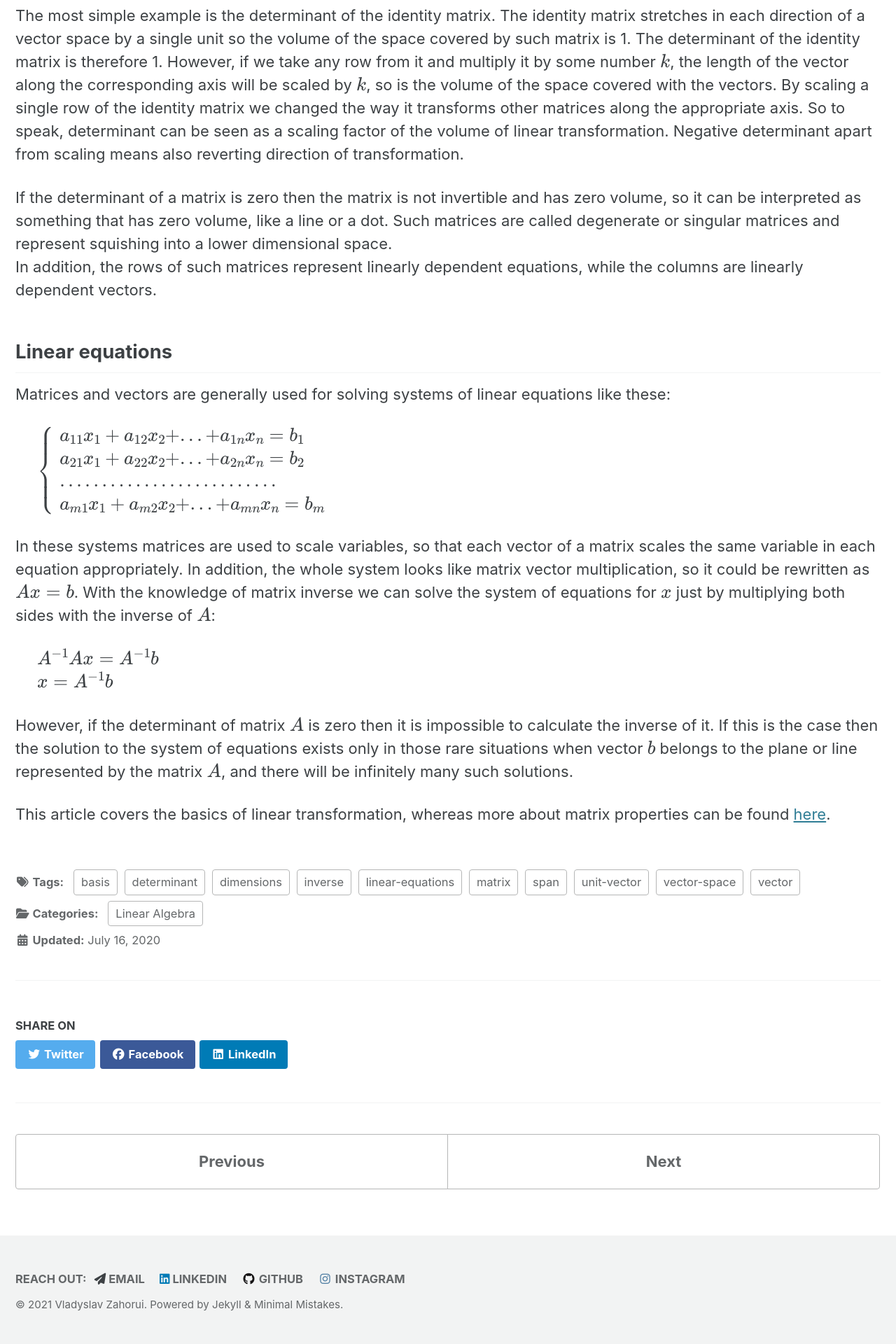
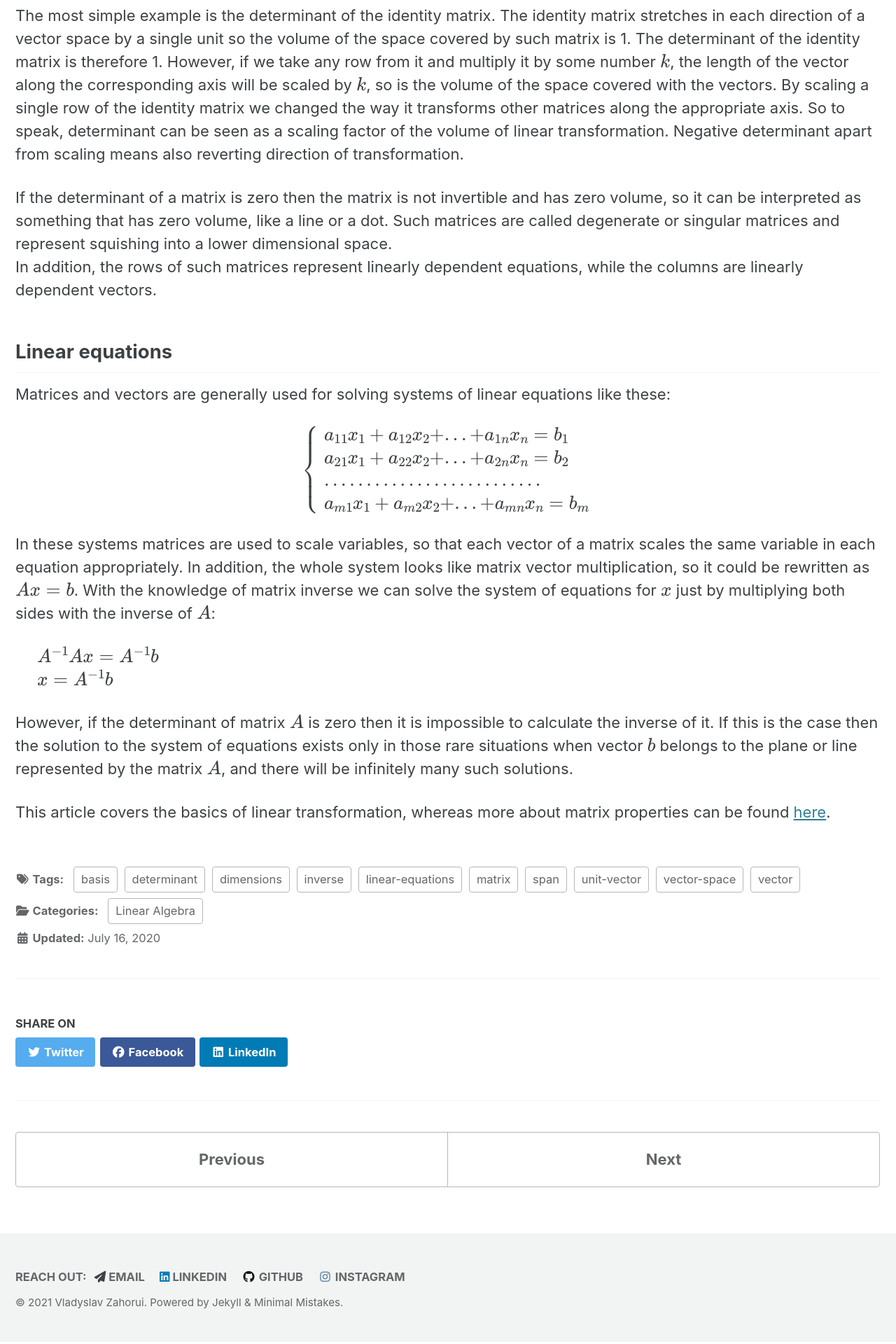
Before and after one commit to vzahorui/vzahorui.github.io, a Jekyll site: the page built from _posts/2020-07-08-linear-transformations.md, in a window 1280 px wide. Shown: the part 3457-5377 px from the top of the page at 70% size. Built offline with Jekyll 4.4.1, drawn with Linux system fonts in a browser that asks for light colours; cached includes are drawn as plain includes; nearby versions of some CDN libraries; formulas are drawn with MathJax 3.

Commit message:
Update 2020-07-08-linear-transformations.md

```diff
--- a/_posts/2020-07-08-linear-transformations.md
+++ b/_posts/2020-07-08-linear-transformations.md
@@ -121,13 +121,14 @@ In addition, the rows of such matrices represent linearly dependent equations, w
 
 Matrices and vectors are generally used for solving systems of linear equations like these:
 
-&nbsp;&nbsp;&nbsp;&nbsp;
-$$\begin{cases}
+$$
+\begin{cases}
 a_{11} x_1 + a_{12} x_2 + ... + a_{1n} x_n = b_1 \\
 a_{21} x_1 + a_{22} x_2 + ... + a_{2n} x_n = b_2 \\
 .......................... \\
 a_{m1} x_1 + a_{m2} x_2 + ... + a_{mn} x_n = b_m
-\end{cases}$$
+\end{cases}
+$$
 
 In these systems matrices are used to scale variables, so that each vector of a matrix scales the same variable in each equation appropriately. In addition, the whole system looks like matrix vector multiplication, so it could be rewritten as $Ax = b$. With the knowledge of matrix inverse we can solve the system of equations for $x$ just by multiplying both sides with the inverse of $A$:
 
```
